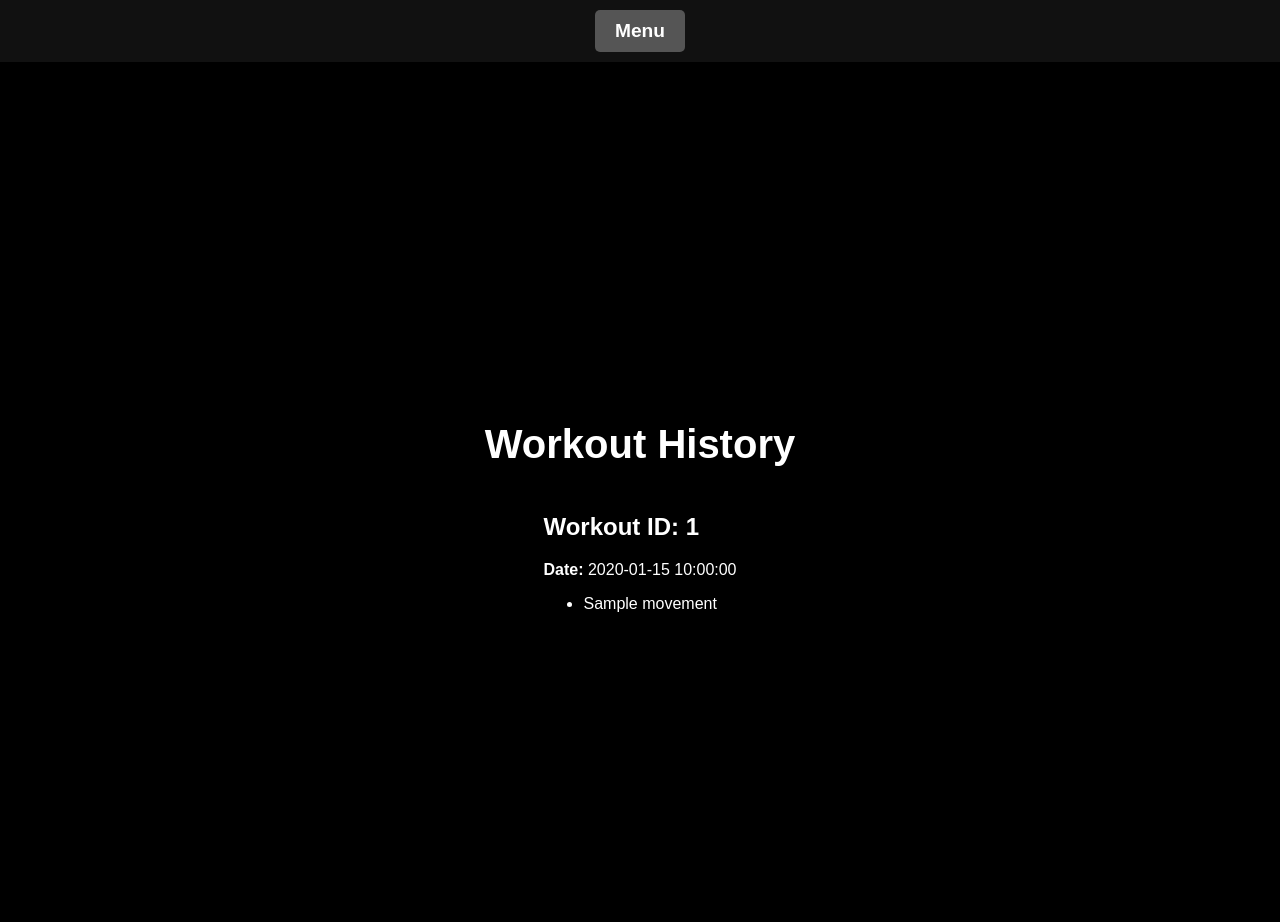
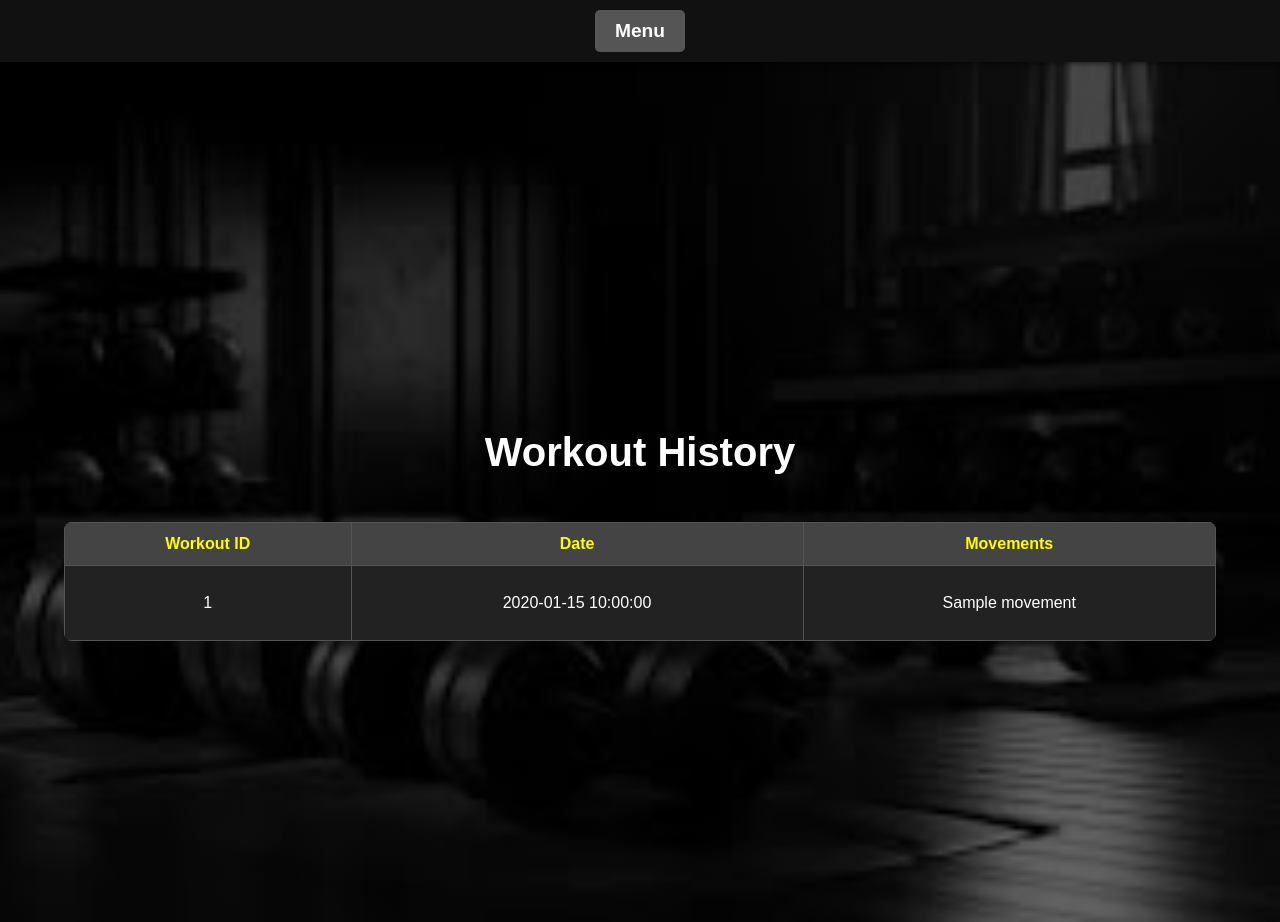
Before and after one commit to janenoone/gym_tracker, a Flask app: template templates/history.html in a window 1280 px wide. Before the commit the page ends 612 px from the top, so only its background shows below. Run offline with Flask 3, Linux system fonts and the light colour scheme; the template is opened without the code that fills it: most values are stand-ins (such as "Sample title", 1, 10 or a date in 2020).

Commit message:
added table to workout history

```diff
--- a/templates/history.html
+++ b/templates/history.html
@@ -20,21 +20,32 @@
         </div>
     </nav>
 
-    <div class="section">
-        <h1>Workout History</h1>
-        <div class="history-container">
+    <div class="section-2">
+        <h1 style="text-align: center; color: #fff;">Workout History</h1>
+        <table class="styled-table">
+            <thead>
+                <tr>
+                    <th>Workout ID</th>
+                    <th>Date</th>
+                    <th>Movements</th>
+                </tr>
+            </thead>
+            <tbody>
                 {% for workout in history %}
-            <div class="workout-entry">
-                <h2>Workout ID: {{ workout.workout_id }}</h2>
-                <p><strong>Date:</strong> {{ workout.date }}</p>
-                <ul>
+                <tr>
+                    <td>{{ workout.workout_id }}</td>
+                    <td>{{ workout.date }}</td>
+                    <td>
+                        <ul style="padding-left: 0; list-style: none;">
                             {% for movement in workout.movements %}
                             <li>{{ movement }}</li>
                             {% endfor %}
                         </ul>
-            </div>
+                    </td>
+                </tr>
                 {% endfor %}
-        </div>
+            </tbody>
+        </table>
     </div>
 </body>
 </html>
```
Lines whose indentation alone changed are shown as unchanged.
